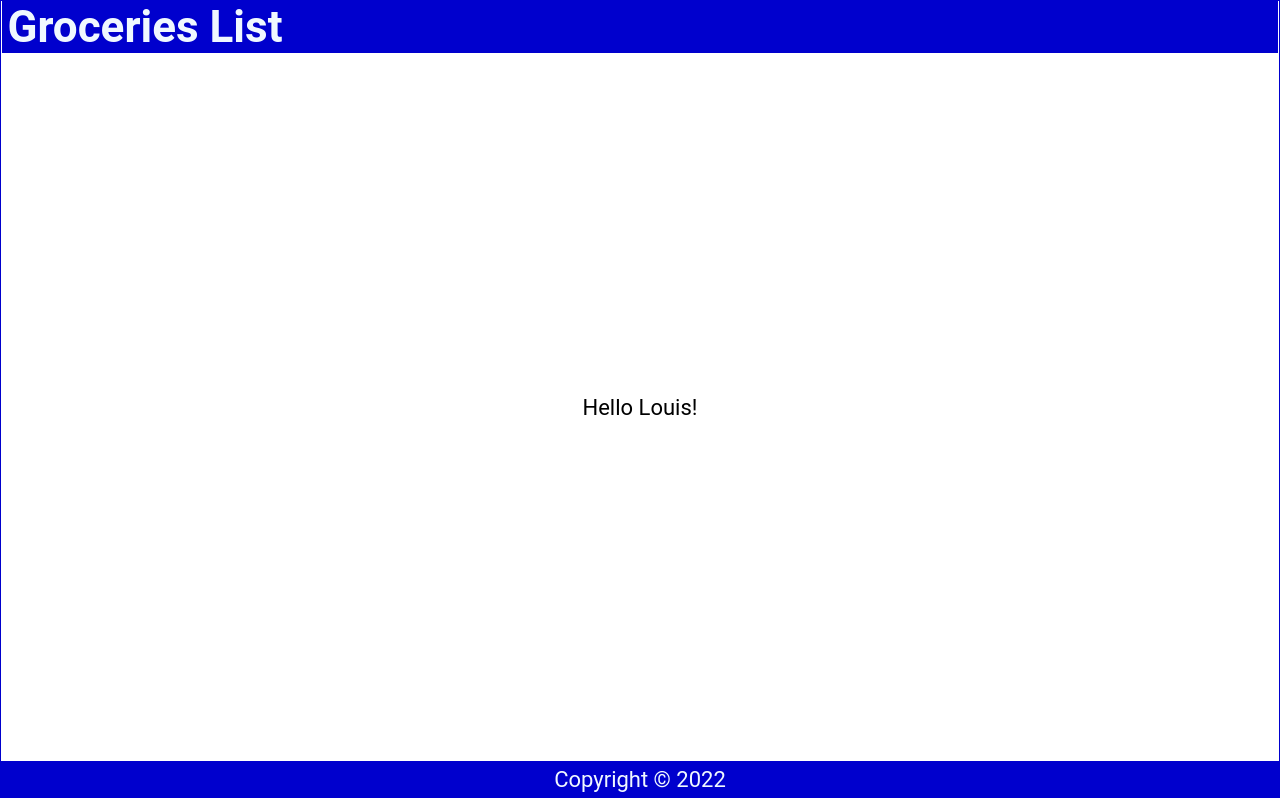
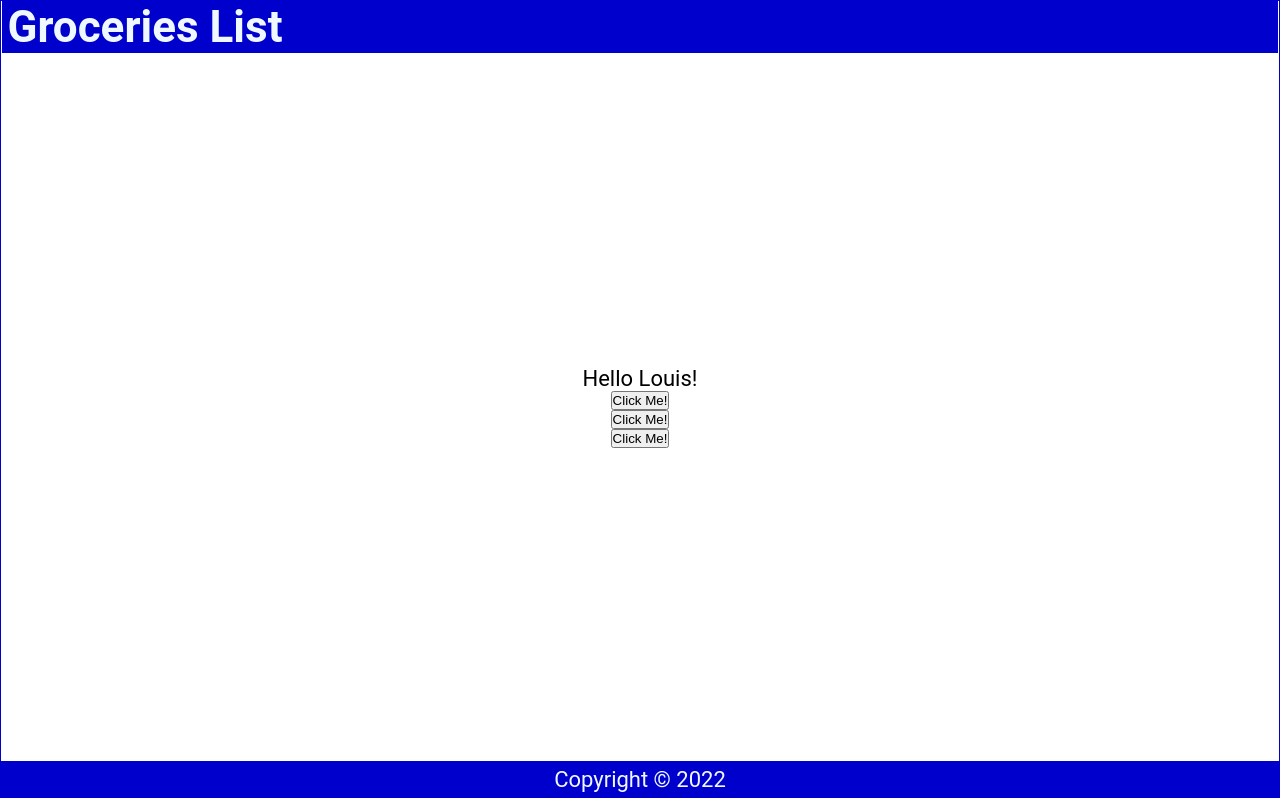
Before and after one commit to dealonzo/React-tut, a React (Create React App) app: page / in a window 1280 px wide. Built offline with nearby package versions, Linux system fonts and the light colour scheme.

Commit message:
trying with onClick event

```diff
--- a/src/Content.js
+++ b/src/Content.js
@@ -1,20 +1,34 @@
 import React from 'react'
 
-type Props = {}
-
-const Content = (props: Props) => {
+const Content = () => {
 
     const handleChangeName = () => {
         const names = ['Dave','Martin','Louis']
         const random = Math.floor(Math.random() * 3)
+        console.log(`--> ${names[random]}`)
         return names[random]
-        }
+    }
+
+    const handleClick = () => {
+        console.log('Button has been clicked!')
+    }
+
+    const handleClick2 = (name) => {
+        console.log(`${name} was clicked`)
+    }
+
+    const handleClick3 = (e) => {
+        console.log(e.target)
+    }
 
     return (
         <main>
             <p>
             Hello {handleChangeName()}!
             </p>
+            <button onClick={handleClick}>Click Me!</button>
+            <button onClick={() => handleClick2('Denis')}>Click Me!</button>
+            <button onClick={(e) => handleClick3(e)}>Click Me!</button>
         </main>
     )
 }
```
